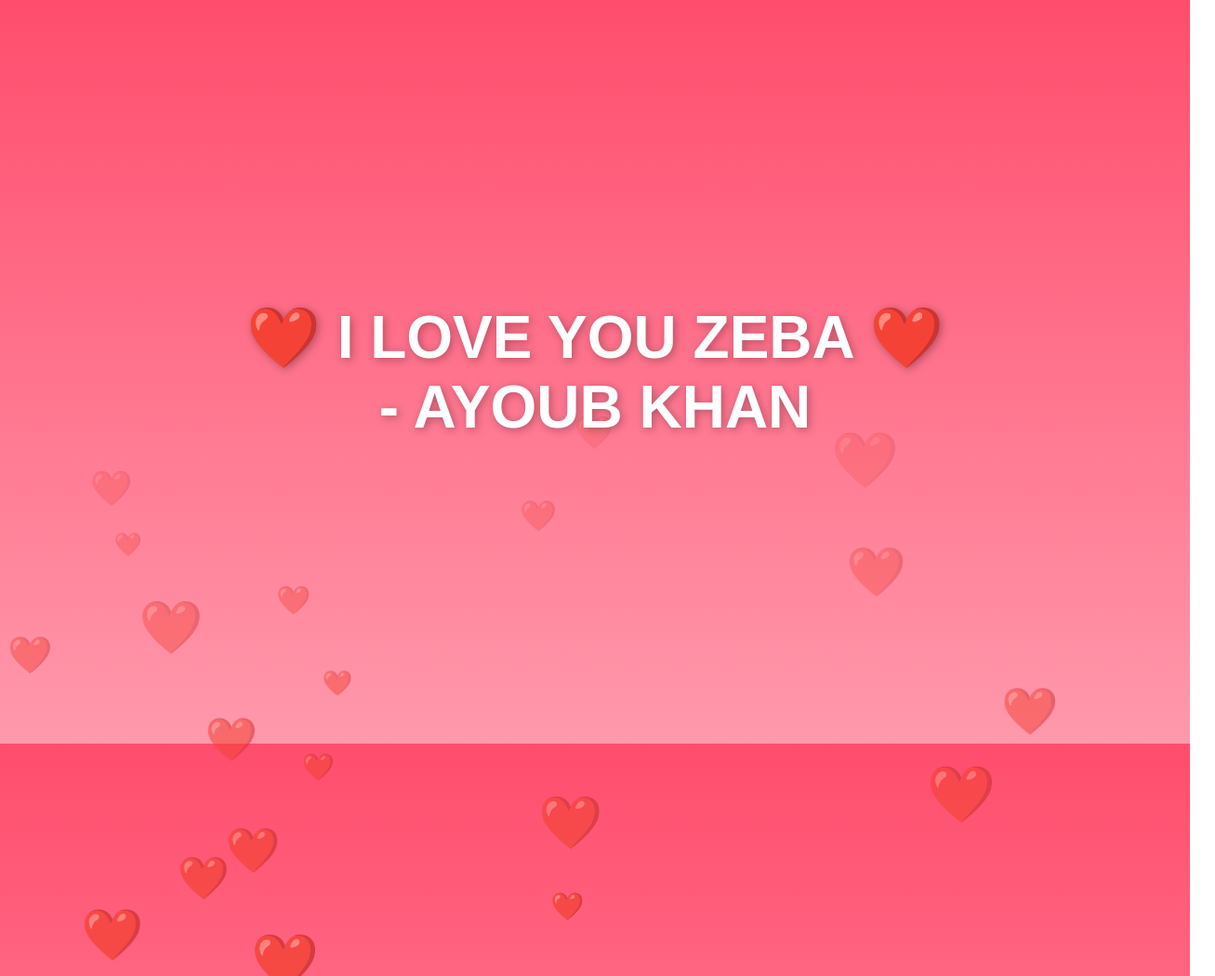
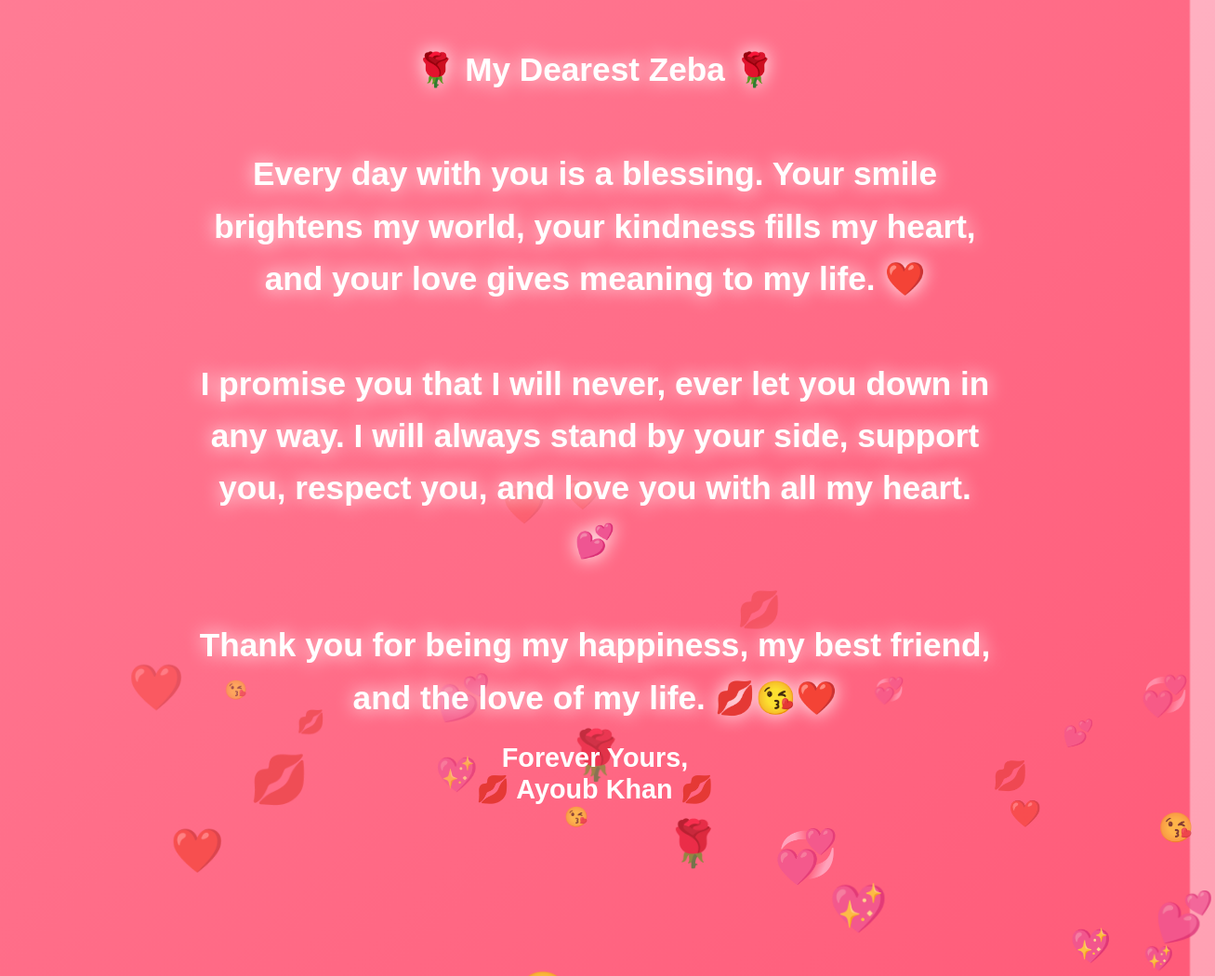
Before and after one commit to AyoubAmjadKhan/prank-page, a plain HTML site: page index.html in a window 1280 px wide. Shown: the top 1050 px of the page at 93% size, 1307 px wide, since content can reach past the window. Drawn offline with Linux system fonts and the light colour scheme.

Commit message:
Enhance love message layout and styles
Updated the HTML structure and styles for a love message.

```diff
--- a/index.html
+++ b/index.html
@@ -1,34 +1,59 @@
 <!DOCTYPE html>
-<html>
+<html lang="en">
 <head>
 <meta charset="UTF-8">
-<title>For Zeba ❤️</title>
+<meta name="viewport" content="width=device-width, initial-scale=1.0">
+<title>For My Love Zeba ❤️</title>
 
 <style>
+*{
+    margin:0;
+    padding:0;
+    box-sizing:border-box;
+}
+
 body{
     margin:0;
     overflow:hidden;
-    background:linear-gradient(to bottom,#ff4d6d,#ff99ac);
+    height:100vh;
     display:flex;
     justify-content:center;
     align-items:center;
-    height:100vh;
-    font-family:Arial,sans-serif;
+    background:linear-gradient(-45deg,#ff4d6d,#ff758f,#ff99ac,#ffc2d1);
+    background-size:400% 400%;
+    animation:gradient 10s ease infinite;
+    font-family:Arial, sans-serif;
 }
 
-h1{
+@keyframes gradient{
+    0%{background-position:0% 50%;}
+    50%{background-position:100% 50%;}
+    100%{background-position:0% 50%;}
+}
+
+.message{
+    text-align:center;
     color:white;
-    text-align:center;
-    font-size:4em;
+    z-index:10;
+    padding:20px;
+    max-width:900px;
+}
+
+.message h1{
+    font-size:2.2rem;
+    line-height:1.6;
     text-shadow:2px 2px 10px rgba(0,0,0,0.3);
-    z-index:10;
+}
+
+.message h2{
+    margin-top:20px;
+    font-size:1.8rem;
 }
 
 .heart{
     position:absolute;
-    color:red;
-    font-size:30px;
-    animation:float 6s linear infinite;
+    animation:float 8s linear infinite;
+    user-select:none;
 }
 
 @keyframes float{
@@ -41,29 +66,110 @@ h1{
         opacity:0;
     }
 }
+
+.glow{
+    animation:glow 2s ease-in-out infinite alternate;
+}
+
+@keyframes glow{
+    from{
+        text-shadow:0 0 10px #fff;
+    }
+    to{
+        text-shadow:0 0 30px #fff;
+    }
+}
+
+@media(max-width:768px){
+    .message h1{
+        font-size:1.4rem;
+    }
+
+    .message h2{
+        font-size:1.2rem;
+    }
+}
 </style>
 </head>
 
 <body>
 
-<h1>
-❤️ I LOVE YOU ZEBA ❤️<br>
-- AYOUB KHAN
-</h1>
+<div class="message">
+    <h1 class="glow">
+        💋❤️ I LOVE YOU ZEBA ❤️💋
+        <br><br>
+
+        🌹 My Dearest Zeba 🌹
+        <br><br>
+
+        Every day with you is a blessing.
+        Your smile brightens my world,
+        your kindness fills my heart,
+        and your love gives meaning to my life.
+        ❤️
+        <br><br>
+
+        I promise you that I will never, ever let you down in any way.
+        I will always stand by your side,
+        support you, respect you,
+        and love you with all my heart.
+        💕
+        <br><br>
+
+        Thank you for being my happiness,
+        my best friend,
+        and the love of my life.
+        💋😘❤️
+    </h1>
+
+    <h2>
+        Forever Yours,
+        <br>
+        💋 Ayoub Khan 💋
+    </h2>
+</div>
 
 <script>
+
 function createHeart(){
-    const heart=document.createElement('div');
-    heart.className='heart';
-    heart.innerHTML='❤️';
-    heart.style.left=Math.random()*100+'vw';
-    heart.style.fontSize=(20+Math.random()*40)+'px';
+
+    const emojiList = [
+        '❤️',
+        '💋',
+        '😘',
+        '💕',
+        '💖',
+        '💞',
+        '🌹'
+    ];
+
+    const heart = document.createElement('div');
+
+    heart.className = 'heart';
+
+    heart.innerHTML =
+        emojiList[
+            Math.floor(Math.random() * emojiList.length)
+        ];
+
+    heart.style.left =
+        Math.random() * 100 + 'vw';
+
+    heart.style.fontSize =
+        (20 + Math.random() * 40) + 'px';
+
+    heart.style.animationDuration =
+        (5 + Math.random() * 5) + 's';
+
     document.body.appendChild(heart);
 
-    setTimeout(()=>heart.remove(),6000);
+    setTimeout(() => {
+        heart.remove();
+    }, 10000);
 }
 
-setInterval(createHeart,200);
+setInterval(createHeart, 150);
+
 </script>
 
 </body>
```
